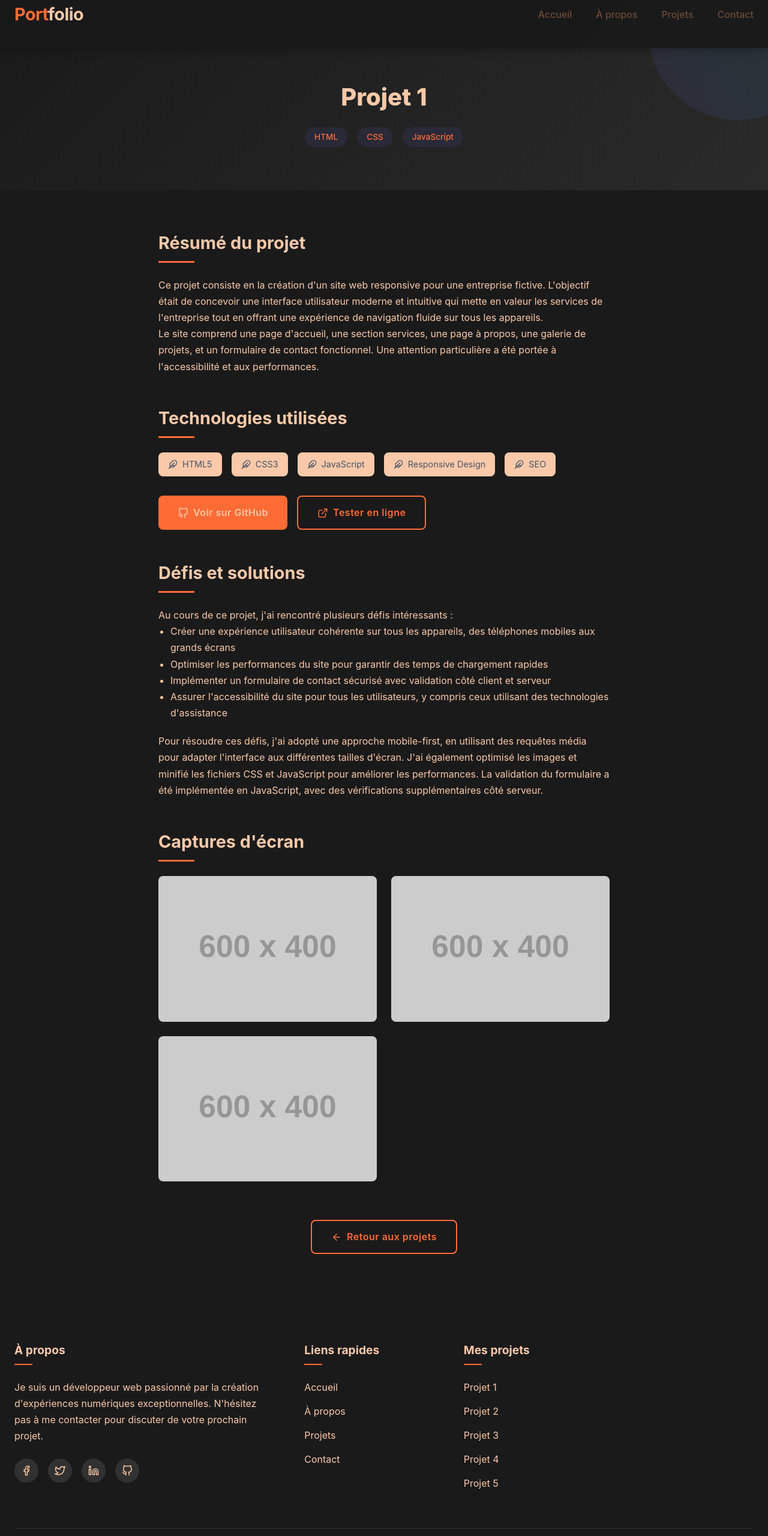
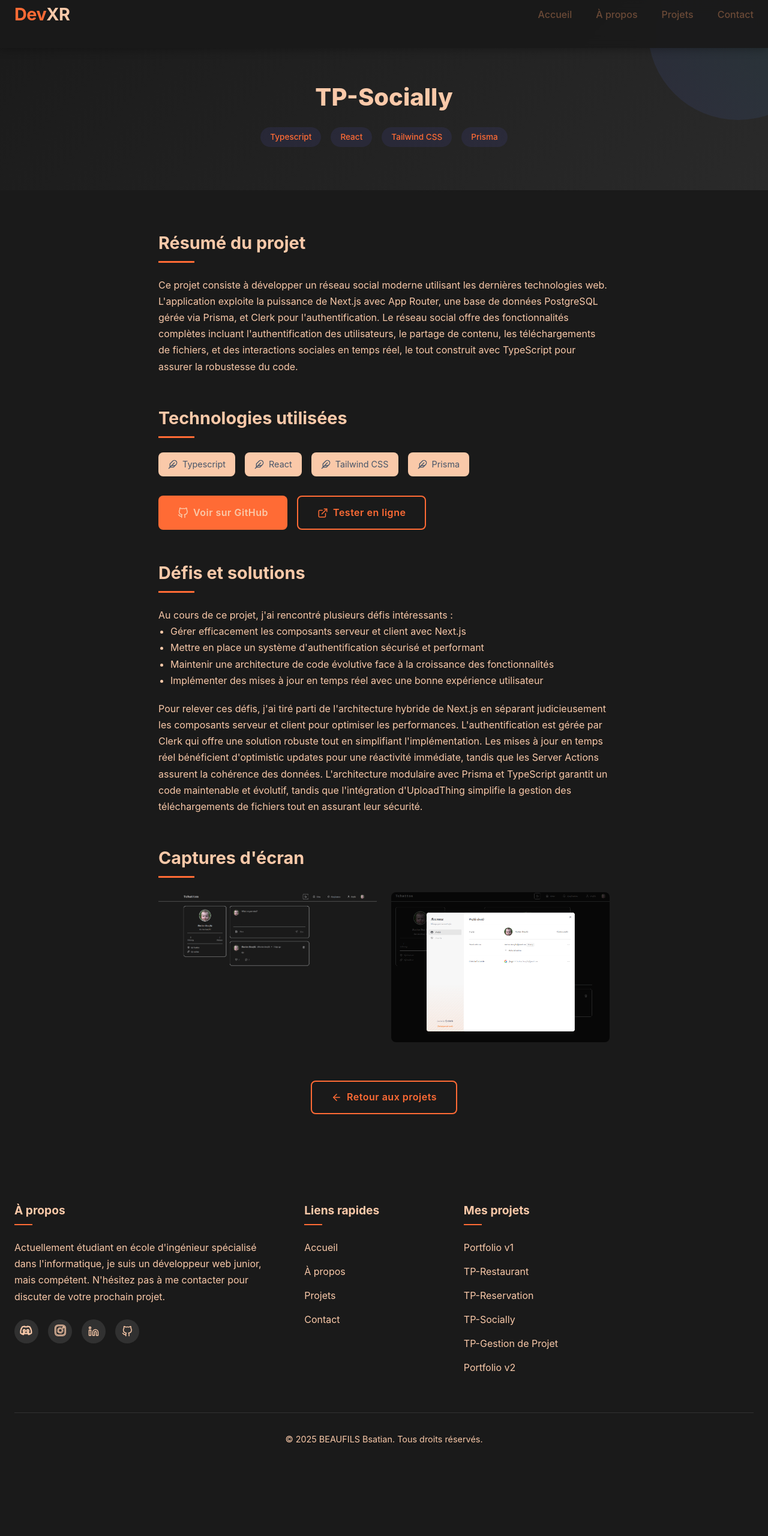
Before and after one commit to Binasta/portfoliov2, a plain HTML site: page projet4.html in a window 1280 px wide. Shown: the top 2560 px of the page at 60% size. After the commit the page ends 2443 px from the top, so only its background shows below. Drawn offline with Linux system fonts and the light colour scheme; placeholder pictures from the web are drawn by us.

Commit message:
prejet 3/4

```diff
--- a/projet4.html
+++ b/projet4.html
@@ -3,7 +3,7 @@
 <head>
     <meta charset="UTF-8">
     <meta name="viewport" content="width=device-width, initial-scale=1.0">
-    <title>Projet 1 - Portfolio</title>
+    <title>TP-Socially</title>
     <link rel="stylesheet" href="style.css">
 </head>
 <body>
@@ -11,11 +11,11 @@
     <header id="header">
         <div class="container">
             <nav class="navbar">
-                <a href="index.html" class="logo">Port<span>folio</span></a>
+                <a href="index.html" class="logo">Dev<span>XR</span></a>
                 <ul class="nav-menu">
-                    <li><a href="index.html" class="nav-link">Accueil</a></li>
+                    <li><a href="index.html" class="nav-link active">Accueil</a></li>
                     <li><a href="index.html#about" class="nav-link">À propos</a></li>
-                    <li><a href="index.html#projects" class="nav-link active">Projets</a></li>
+                    <li><a href="index.html#projects" class="nav-link">Projets</a></li>
                     <li><a href="index.html#contact" class="nav-link">Contact</a></li>
                 </ul>
                 <button class="hamburger">
@@ -32,11 +32,12 @@
     <!-- Hero du projet -->
     <section class="project-hero">
         <div class="container">
-            <h1 class="project-hero-title">Projet 1</h1>
+            <h1 class="project-hero-title">TP-Socially</h1>
             <div class="project-categories">
-                <span class="project-category">HTML</span>
-                <span class="project-category">CSS</span>
-                <span class="project-category">JavaScript</span>
+                <span class="project-category">Typescript</span>
+                <span class="project-category">React</span>
+                <span class="project-category">Tailwind CSS</span>
+                <span class="project-category">Prisma</span>
             </div>
         </div>
     </section>
@@ -47,9 +48,8 @@
             <!-- Résumé du projet -->
             <div class="project-section">
                 <h2 class="project-section-title">Résumé du projet</h2>
-                <p>Ce projet consiste en la création d'un site web responsive pour une entreprise fictive. L'objectif était de concevoir une interface utilisateur moderne et intuitive qui mette en valeur les services de l'entreprise tout en offrant une expérience de navigation fluide sur tous les appareils.</p>
-                <p>Le site comprend une page d'accueil, une section services, une page à propos, une galerie de projets, et un formulaire de contact fonctionnel. Une attention particulière a été portée à l'accessibilité et aux performances.</p>
-            </div>
+                <p>Ce projet consiste à développer un réseau social moderne utilisant les dernières technologies web. L'application exploite la puissance de Next.js avec App Router, une base de données PostgreSQL gérée via Prisma, et Clerk pour l'authentification. Le réseau social offre des fonctionnalités complètes incluant l'authentification des utilisateurs, le partage de contenu, les téléchargements de fichiers, et des interactions sociales en temps réel, le tout construit avec TypeScript pour assurer la robustesse du code.</p>
+                </div>
 
             <!-- Technologies utilisées -->
             <div class="project-section">
@@ -61,7 +61,7 @@
                             <line x1="16" y1="8" x2="2" y2="22"></line>
                             <line x1="17.5" y1="15" x2="9" y2="15"></line>
                         </svg>
-                        HTML5
+                        Typescript
                     </div>
                     <div class="tech-item">
                         <svg xmlns="http://www.w3.org/2000/svg" width="16" height="16" viewBox="0 0 24 24" fill="none" stroke="currentColor" stroke-width="2" stroke-linecap="round" stroke-linejoin="round">
@@ -69,7 +69,7 @@
                             <line x1="16" y1="8" x2="2" y2="22"></line>
                             <line x1="17.5" y1="15" x2="9" y2="15"></line>
                         </svg>
-                        CSS3
+                        React
                     </div>
                     <div class="tech-item">
                         <svg xmlns="http://www.w3.org/2000/svg" width="16" height="16" viewBox="0 0 24 24" fill="none" stroke="currentColor" stroke-width="2" stroke-linecap="round" stroke-linejoin="round">
@@ -77,7 +77,7 @@
                             <line x1="16" y1="8" x2="2" y2="22"></line>
                             <line x1="17.5" y1="15" x2="9" y2="15"></line>
                         </svg>
-                        JavaScript
+                        Tailwind CSS
                     </div>
                     <div class="tech-item">
                         <svg xmlns="http://www.w3.org/2000/svg" width="16" height="16" viewBox="0 0 24 24" fill="none" stroke="currentColor" stroke-width="2" stroke-linecap="round" stroke-linejoin="round">
@@ -85,15 +85,7 @@
                             <line x1="16" y1="8" x2="2" y2="22"></line>
                             <line x1="17.5" y1="15" x2="9" y2="15"></line>
                         </svg>
-                        Responsive Design
-                    </div>
-                    <div class="tech-item">
-                        <svg xmlns="http://www.w3.org/2000/svg" width="16" height="16" viewBox="0 0 24 24" fill="none" stroke="currentColor" stroke-width="2" stroke-linecap="round" stroke-linejoin="round">
-                            <path d="M20.24 12.24a6 6 0 0 0-8.49-8.49L5 10.5V19h8.5z"></path>
-                            <line x1="16" y1="8" x2="2" y2="22"></line>
-                            <line x1="17.5" y1="15" x2="9" y2="15"></line>
-                        </svg>
-                        SEO
+                        Prisma
                     </div>
                 </div>
 
@@ -121,12 +113,12 @@
                 <h2 class="project-section-title">Défis et solutions</h2>
                 <p>Au cours de ce projet, j'ai rencontré plusieurs défis intéressants :</p>
                 <ul style="margin-left: 20px; list-style-type: disc; margin-bottom: 20px;">
-                    <li>Créer une expérience utilisateur cohérente sur tous les appareils, des téléphones mobiles aux grands écrans</li>
-                    <li>Optimiser les performances du site pour garantir des temps de chargement rapides</li>
-                    <li>Implémenter un formulaire de contact sécurisé avec validation côté client et serveur</li>
-                    <li>Assurer l'accessibilité du site pour tous les utilisateurs, y compris ceux utilisant des technologies d'assistance</li>
+                    <li>Gérer efficacement les composants serveur et client avec Next.js</li>
+                    <li>Mettre en place un système d'authentification sécurisé et performant</li>
+                    <li>Maintenir une architecture de code évolutive face à la croissance des fonctionnalités</li>
+                    <li>Implémenter des mises à jour en temps réel avec une bonne expérience utilisateur</li>
                 </ul>
-                <p>Pour résoudre ces défis, j'ai adopté une approche mobile-first, en utilisant des requêtes média pour adapter l'interface aux différentes tailles d'écran. J'ai également optimisé les images et minifié les fichiers CSS et JavaScript pour améliorer les performances. La validation du formulaire a été implémentée en JavaScript, avec des vérifications supplémentaires côté serveur.</p>
+                <p>Pour relever ces défis, j'ai tiré parti de l'architecture hybride de Next.js en séparant judicieusement les composants serveur et client pour optimiser les performances. L'authentification est gérée par Clerk qui offre une solution robuste tout en simplifiant l'implémentation. Les mises à jour en temps réel bénéficient d'optimistic updates pour une réactivité immédiate, tandis que les Server Actions assurent la cohérence des données. L'architecture modulaire avec Prisma et TypeScript garantit un code maintenable et évolutif, tandis que l'intégration d'UploadThing simplifie la gestion des téléchargements de fichiers tout en assurant leur sécurité.</p>
             </div>
 
             <!-- Galerie du projet -->
@@ -134,13 +126,10 @@
                 <h2 class="project-section-title">Captures d'écran</h2>
                 <div class="gallery-grid">
                     <div class="gallery-item">
-                        <img src="https://via.placeholder.com/600x400?text=Capture+d'écran+1" alt="Capture d'écran 1 du projet">
+                        <img src="Pasted image (3).png" alt="Capture d'écran 1 du projet">
                     </div>
                     <div class="gallery-item">
-                        <img src="https://via.placeholder.com/600x400?text=Capture+d'écran+2" alt="Capture d'écran 2 du projet">
-                    </div>
-                    <div class="gallery-item">
-                        <img src="https://via.placeholder.com/600x400?text=Capture+d'écran+3" alt="Capture d'écran 3 du projet">
+                        <img src="Pasted image (5).png" alt="Capture d'écran 2 du projet">
                     </div>
                 </div>
             </div>
@@ -158,32 +147,31 @@
         </div>
     </div>
 
-    <!-- Footer -->
     <footer>
         <div class="container">
             <div class="footer-container">
                 <div class="footer-col footer-about">
                     <h3>À propos</h3>
-                    <p>Je suis un développeur web passionné par la création d'expériences numériques exceptionnelles. N'hésitez pas à me contacter pour discuter de votre prochain projet.</p>
+                    <p>Actuellement étudiant en école d'ingénieur spécialisé dans l'informatique, je suis un développeur web junior, mais compétent. N'hésitez pas à me contacter pour discuter de votre prochain projet.</p>
                     <div class="footer-social">
-                        <a href="#" class="social-icon">
-                            <svg xmlns="http://www.w3.org/2000/svg" width="18" height="18" viewBox="0 0 24 24" fill="none" stroke="currentColor" stroke-width="2" stroke-linecap="round" stroke-linejoin="round">
-                                <path d="M18 2h-3a5 5 0 0 0-5 5v3H7v4h3v8h4v-8h3l1-4h-4V7a1 1 0 0 1 1-1h3z"></path>
+                        <a href="https://discord.com/" class="social-icon">
+                            <svg xmlns="http://www.w3.org/2000/svg" width="27" height="27" viewBox="-3 -3 24 24" fill="none" stroke="currentColor" stroke-width="2" stroke-linecap="round" stroke-linejoin="round">
+                                <path d="M13.545 2.907a13.2 13.2 0 0 0-3.257-1.011.05.05 0 0 0-.052.025c-.141.25-.297.577-.406.833a12.2 12.2 0 0 0-3.658 0 8 8 0 0 0-.412-.833.05.05 0 0 0-.052-.025c-1.125.194-2.22.534-3.257 1.011a.04.04 0 0 0-.021.018C.356 6.024-.213 9.047.066 12.032q.003.022.021.037a13.3 13.3 0 0 0 3.995 2.02.05.05 0 0 0 .056-.019q.463-.63.818-1.329a.05.05 0 0 0-.01-.059l-.018-.011a9 9 0 0 1-1.248-.595.05.05 0 0 1-.02-.066l.015-.019q.127-.095.248-.195a.05.05 0 0 1 .051-.007c2.619 1.196 5.454 1.196 8.041 0a.05.05 0 0 1 .053.007q.121.1.248.195a.05.05 0 0 1-.004.085 8 8 0 0 1-1.249.594.05.05 0 0 0-.03.03.05.05 0 0 0 .003.041c.24.465.515.909.817 1.329a.05.05 0 0 0 .056.019 13.2 13.2 0 0 0 4.001-2.02.05.05 0 0 0 .021-.037c.334-3.451-.559-6.449-2.366-9.106a.03.03 0 0 0-.02-.019m-8.198 7.307c-.789 0-1.438-.724-1.438-1.612s.637-1.613 1.438-1.613c.807 0 1.45.73 1.438 1.613 0 .888-.637 1.612-1.438 1.612m5.316 0c-.788 0-1.438-.724-1.438-1.612s.637-1.613 1.438-1.613c.807 0 1.451.73 1.438 1.613 0 .888-.631 1.612-1.438 1.612"/>
                             </svg>
                         </a>
-                        <a href="#" class="social-icon">
-                            <svg xmlns="http://www.w3.org/2000/svg" width="18" height="18" viewBox="0 0 24 24" fill="none" stroke="currentColor" stroke-width="2" stroke-linecap="round" stroke-linejoin="round">
-                                <path d="M23 3a10.9 10.9 0 0 1-3.14 1.53 4.48 4.48 0 0 0-7.86 3v1A10.66 10.66 0 0 1 3 4s-4 9 5 13a11.64 11.64 0 0 1-7 2c9 5 20 0 20-11.5a4.5 4.5 0 0 0-.08-.83A7.72 7.72 0 0 0 23 3z"></path>
+                        <a href="https://www.instagram.com/bastian_1204/" class="social-icon">
+                            <svg xmlns="http://www.w3.org/2000/svg" width="27" height="27" viewBox="-4 -3 24 24" fill="none" stroke="currentColor" stroke-width="1" stroke-linecap="round" stroke-linejoin="round">
+                                <path d="M8 0C5.829 0 5.556.01 4.703.048 3.85.088 3.269.222 2.76.42a3.9 3.9 0 0 0-1.417.923A3.9 3.9 0 0 0 .42 2.76C.222 3.268.087 3.85.048 4.7.01 5.555 0 5.827 0 8.001c0 2.172.01 2.444.048 3.297.04.852.174 1.433.372 1.942.205.526.478.972.923 1.417.444.445.89.719 1.416.923.51.198 1.09.333 1.942.372C5.555 15.99 5.827 16 8 16s2.444-.01 3.298-.048c.851-.04 1.434-.174 1.943-.372a3.9 3.9 0 0 0 1.416-.923c.445-.445.718-.891.923-1.417.197-.509.332-1.09.372-1.942C15.99 10.445 16 10.173 16 8s-.01-2.445-.048-3.299c-.04-.851-.175-1.433-.372-1.941a3.9 3.9 0 0 0-.923-1.417A3.9 3.9 0 0 0 13.24.42c-.51-.198-1.092-.333-1.943-.372C10.443.01 10.172 0 7.998 0zm-.717 1.442h.718c2.136 0 2.389.007 3.232.046.78.035 1.204.166 1.486.275.373.145.64.319.92.599s.453.546.598.92c.11.281.24.705.275 1.485.039.843.047 1.096.047 3.231s-.008 2.389-.047 3.232c-.035.78-.166 1.203-.275 1.485a2.5 2.5 0 0 1-.599.919c-.28.28-.546.453-.92.598-.28.11-.704.24-1.485.276-.843.038-1.096.047-3.232.047s-2.39-.009-3.233-.047c-.78-.036-1.203-.166-1.485-.276a2.5 2.5 0 0 1-.92-.598 2.5 2.5 0 0 1-.6-.92c-.109-.281-.24-.705-.275-1.485-.038-.843-.046-1.096-.046-3.233s.008-2.388.046-3.231c.036-.78.166-1.204.276-1.486.145-.373.319-.64.599-.92s.546-.453.92-.598c.282-.11.705-.24 1.485-.276.738-.034 1.024-.044 2.515-.045zm4.988 1.328a.96.96 0 1 0 0 1.92.96.96 0 0 0 0-1.92m-4.27 1.122a4.109 4.109 0 1 0 0 8.217 4.109 4.109 0 0 0 0-8.217m0 1.441a2.667 2.667 0 1 1 0 5.334 2.667 2.667 0 0 1 0-5.334"/>
                             </svg>
                         </a>
-                        <a href="#" class="social-icon">
+                        <a href="https://www.linkedin.com/in/bastian-beaufils-534130253/" class="social-icon">
                             <svg xmlns="http://www.w3.org/2000/svg" width="18" height="18" viewBox="0 0 24 24" fill="none" stroke="currentColor" stroke-width="2" stroke-linecap="round" stroke-linejoin="round">
                                 <path d="M16 8a6 6 0 0 1 6 6v7h-4v-7a2 2 0 0 0-2-2 2 2 0 0 0-2 2v7h-4v-7a6 6 0 0 1 6-6z"></path>
                                 <rect x="2" y="9" width="4" height="12"></rect>
                                 <circle cx="4" cy="4" r="2"></circle>
                             </svg>
                         </a>
-                        <a href="#" class="social-icon">
+                        <a href="https://github.com/Binasta" class="social-icon">
                             <svg xmlns="http://www.w3.org/2000/svg" width="18" height="18" viewBox="0 0 24 24" fill="none" stroke="currentColor" stroke-width="2" stroke-linecap="round" stroke-linejoin="round">
                                 <path d="M9 19c-5 1.5-5-2.5-7-3m14 6v-3.87a3.37 3.37 0 0 0-.94-2.61c3.14-.35 6.44-1.54 6.44-7A5.44 5.44 0 0 0 20 4.77 5.07 5.07 0 0 0 19.91 1S18.73.65 16 2.48a13.38 13.38 0 0 0-7 0C6.27.65 5.09 1 5.09 1A5.07 5.07 0 0 0 5 4.77a5.44 5.44 0 0 0-1.5 3.78c0 5.42 3.3 6.61 6.44 7A3.37 3.37 0 0 0 9 18.13V22"></path>
                             </svg>
@@ -194,30 +182,32 @@
                 <div class="footer-col footer-links">
                     <h3>Liens rapides</h3>
                     <ul>
-                        <li><a href="index.html">Accueil</a></li>
-                        <li><a href="index.html#about">À propos</a></li>
-                        <li><a href="index.html#projects">Projets</a></li>
-                        <li><a href="index.html#contact">Contact</a></li>
+                        <li><a href="#home">Accueil</a></li>
+                        <li><a href="#about">À propos</a></li>
+                        <li><a href="#projects">Projets</a></li>
+                        <li><a href="#contact">Contact</a></li>
                     </ul>
                 </div>
 
                 <div class="footer-col footer-links">
                     <h3>Mes projets</h3>
                     <ul>
-                        <li><a href="projet1.html">Projet 1</a></li>
-                        <li><a href="projet2.html">Projet 2</a></li>
-                        <li><a href="projet3.html">Projet 3</a></li>
-                        <li><a href="projet4.html">Projet 4</a></li>
-                        <li><a href="projet5.html">Projet 5</a></li>
+                        <li><a href="projet1.html">Portfolio v1</a></li>
+                        <li><a href="projet2.html">TP-Restaurant</a></li>
+                        <li><a href="projet3.html">TP-Reservation</a></li>
+                        <li><a href="projet4.html">TP-Socially</a></li>
+                        <li><a href="projet5.html">TP-Gestion de Projet</a></li>
+                        <li><a href="projet6.html">Portfolio v2</a></li>
                     </ul>
                 </div>
             </div>
 
             <div class="footer-bottom">
-                <p>&copy; 2025 Votre Nom. Tous droits réservés.</p>
+                <p>&copy; 2025 BEAUFILS Bsatian. Tous droits réservés.</p>
             </div>
         </div>
     </footer>
+
 
     <!-- JavaScript -->
     <script src="script.js"></script>
```
Also changed, not shown: index.html (+1 -1 lines), projet2.html (+6 -3 lines), projet3.html (+38 -67 lines), Pasted image (5).png (added), col2.png (added), col3.png (added), col4.png (added), reserv1.png (added).
